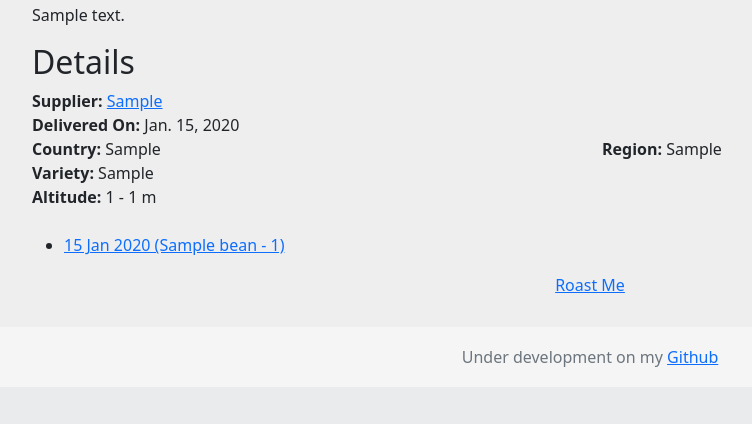
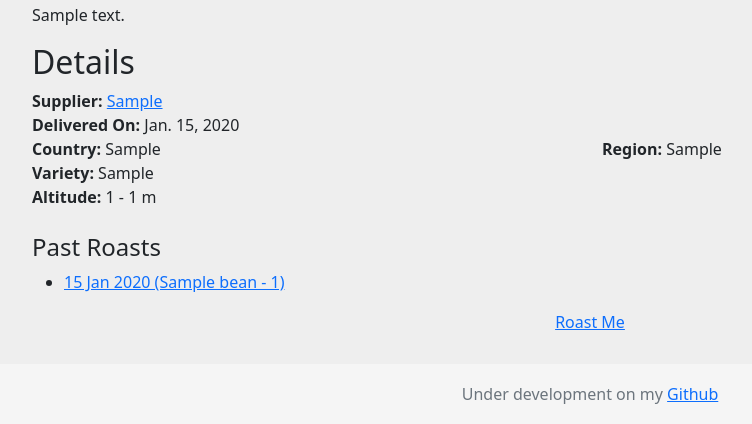
Before and after one commit to kylehorton33/coffee-roasts, a Django app: a page that uses coffee/templates/bean/detail.html in a window 1280 px wide. Shown: the part 457-881 px from the top of the page, without its empty margins (50-802 px from the left). Before the commit the page ends 824 px from the top, so only its background shows below. Run offline with Django 3.2, Linux system fonts and the light colour scheme; tables that the repository leaves empty hold one stand-in row (values such as "Sample post"); grey boxes marked "Sample" are stand-in pictures; parts of the project's set-up code (start-up, migrations or seed data) failed here and were passed over.

Commit message:
add past_roasts header

```diff
--- a/coffee/templates/bean/detail.html
+++ b/coffee/templates/bean/detail.html
@@ -35,6 +35,7 @@
   {% endif %}
   <br>
   {% if object.get_roasts %}
+    <h4>Past Roasts</h4>
     <ul>
       {% for roast in object.get_roasts %}
         <li><a href="{{roast.get_url}}">{{roast}}</a></li>
```
